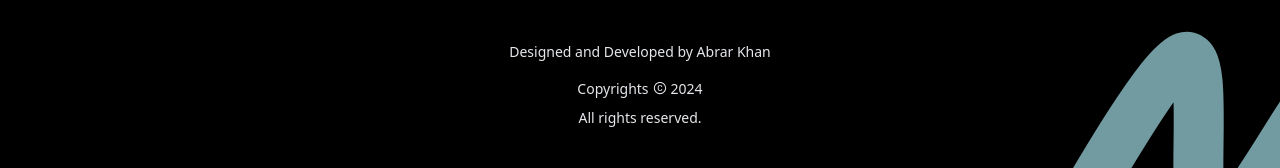
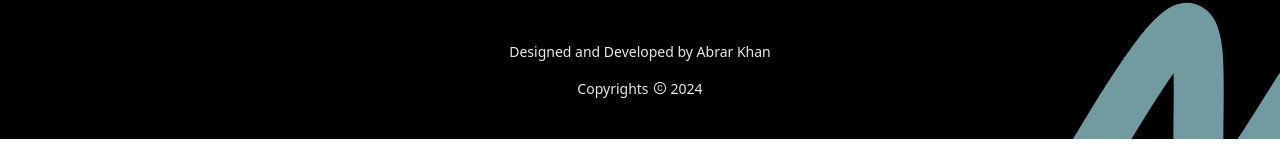
Before and after one commit to heyabrar/heyabrar.github.io, a React (Create React App) app: page / in a window 1280 px wide. Shown: the part 5166-5334 px from the top of the page. After the commit the page ends 5305 px from the top, so only its background shows below. Built offline with nearby package versions, Linux system fonts and the light colour scheme.

Commit message:
refactor: reserved removed

```diff
--- a/src/Components/Contact/index.tsx
+++ b/src/Components/Contact/index.tsx
@@ -82,7 +82,6 @@ const Contact = () => {
         </span>
         {currentYear}
       </h1>
-      <h1 className="text-center text-[12px] mt-2 lg:text-[14px]">All rights reserved.</h1>
     </Fade>
   );
 };
```
